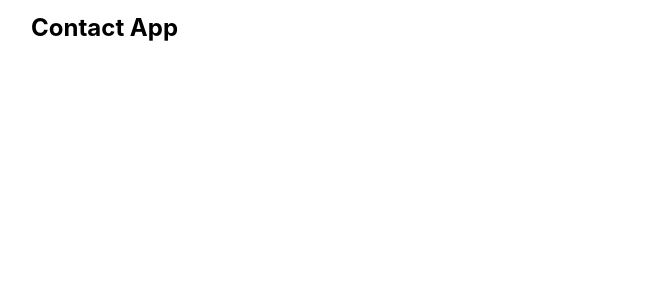
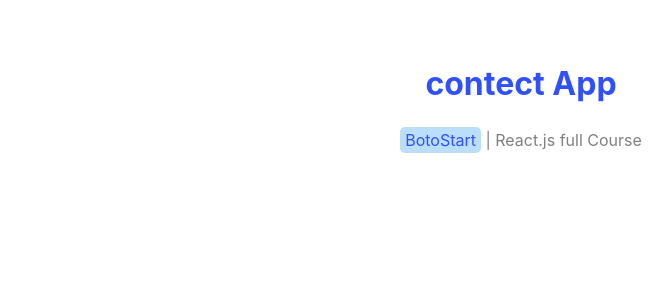
Before and after one commit to yosef-rezaie/contact, a React (Vite) app: page / in a window 1280 px wide. Shown: the top 300 px of the page, without its empty margins (119-791 px from the left). Built offline with nearby package versions, Linux system fonts and the light colour scheme.

Commit message:
Header.jsx and Header.css.module created and codded

```diff
--- a/src/App.jsx
+++ b/src/App.jsx
@@ -1,8 +1,11 @@
+import Header from "./components/Header";
 
 function App() {
-  return <>
-  <h2>Contact App</h2>
-  </>;
+  return (
+    <>
+      <Header/>
+    </>
+  );
 }
 
 export default App;
--- a/src/components/Header.jsx
+++ b/src/components/Header.jsx
@@ -1,7 +1,14 @@
+import styles from "./Header.module.css"
+
 function Header() {
   return (
-    <div>Header</div>
-  )
+    <div className={styles.container}>
+      <h1>contect App</h1>
+      <p>
+        <a href="#">BotoStart</a> | React.js full Course
+      </p>
+    </div>
+  );
 }
 
-export default Header
+export default Header;
--- /dev/null
+++ b/src/components/Header.module.css
@@ -0,0 +1,28 @@
+.container {
+    margin: 50px 0;
+    text-align: center;
+}
+
+.container h1 {
+    color: #304ffe;
+    margin-bottom: 20px;
+
+}
+
+.container p {
+    color: grey;
+}
+
+.container a {
+    text-decoration: none;
+    color: #304ffe;
+    background-color: #bbdefb;
+    padding: 3px 5px;
+    border-radius: 5px;
+    transition: .3s all ease-in-out;
+}
+
+.container a:hover {
+    color: #bbdefb;
+    background-color: #304ffe;
+}
```
